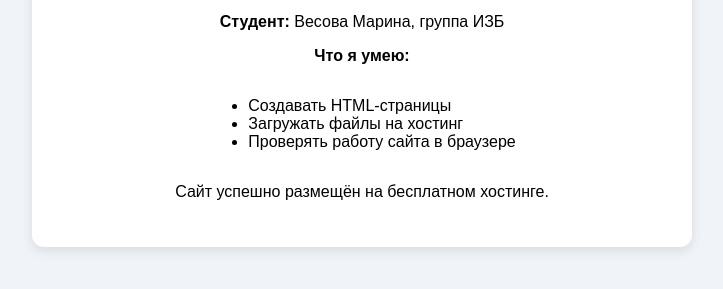
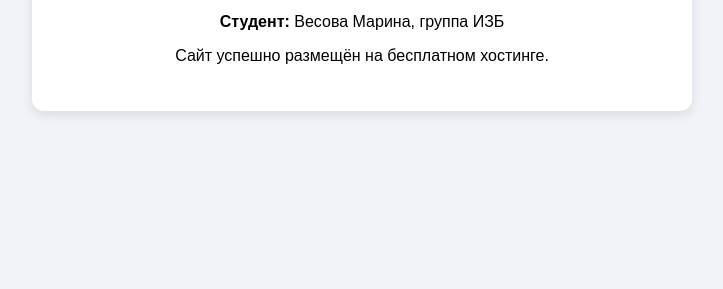
Before and after one commit to marinavs-2008/vesova.github.io, a plain HTML site: page index.html in a window 1280 px wide. Shown: the part 189-478 px from the top of the page, without its empty margins (278-1001 px from the left). Drawn offline with Linux system fonts and the light colour scheme.

Commit message:
Add files via upload

```diff
--- a/index.html
+++ b/index.html
@@ -33,12 +33,6 @@
         <h1>Добро пожаловать на мой сайт!</h1>
         <p>Этот сайт создан в рамках практического занятия по размещению сайтов на сервере.</p>
         <p><strong>Студент:</strong> Весова Марина, группа ИЗБ</p>
-        <p><strong>Что я умею:</strong></p>
-        <ul>
-            <li>Создавать HTML-страницы</li>
-            <li>Загружать файлы на хостинг</li>
-            <li>Проверять работу сайта в браузере</li>
-        </ul>
         <p>Сайт успешно размещён на бесплатном хостинге.</p>
     </div>
 </body>
```
